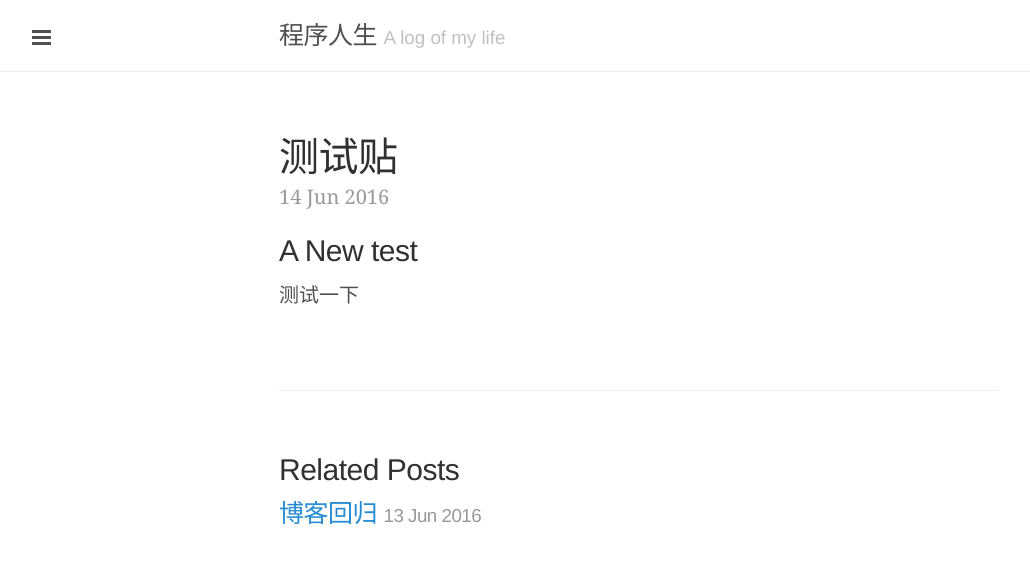
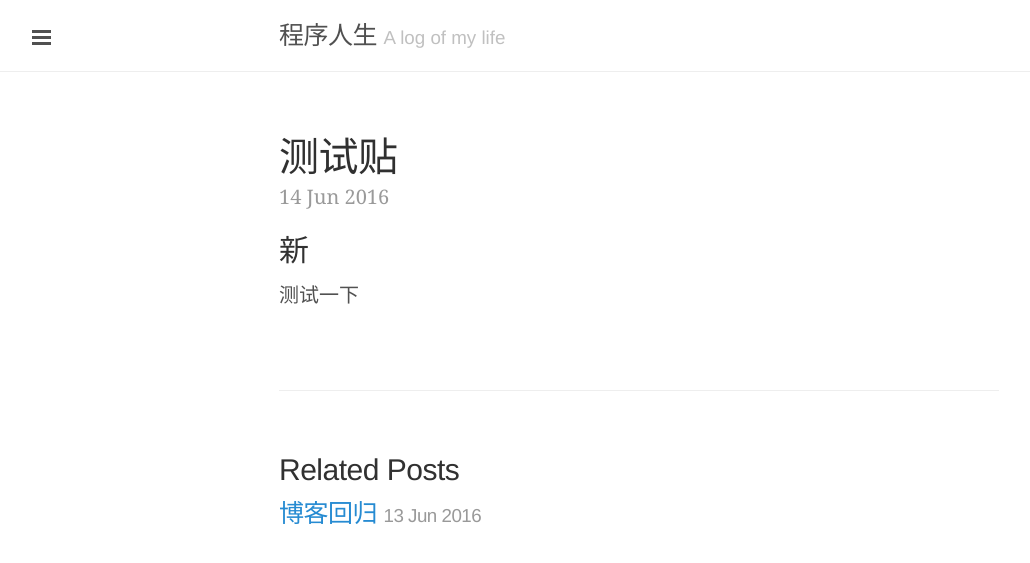
Before and after one commit to liuzhongshu/liuzhongshu.github.io, a Jekyll site: the page built from _posts/2016-06-14-test.markdown, in a window 1280 px wide. Shown: the top 563 px of the page, without its empty margins (1-1031 px from the left). Built offline with Jekyll 4.4.1, drawn with Linux system fonts in a browser that asks for light colours.

Commit message:
Post update: 测试贴

```diff
--- a/_posts/2016-06-14-test.markdown
+++ b/_posts/2016-06-14-test.markdown
@@ -3,6 +3,6 @@ published: true
 title: 测试贴
 layout: post
 ---
-## A New test
+## 新
 
 测试一下
```
